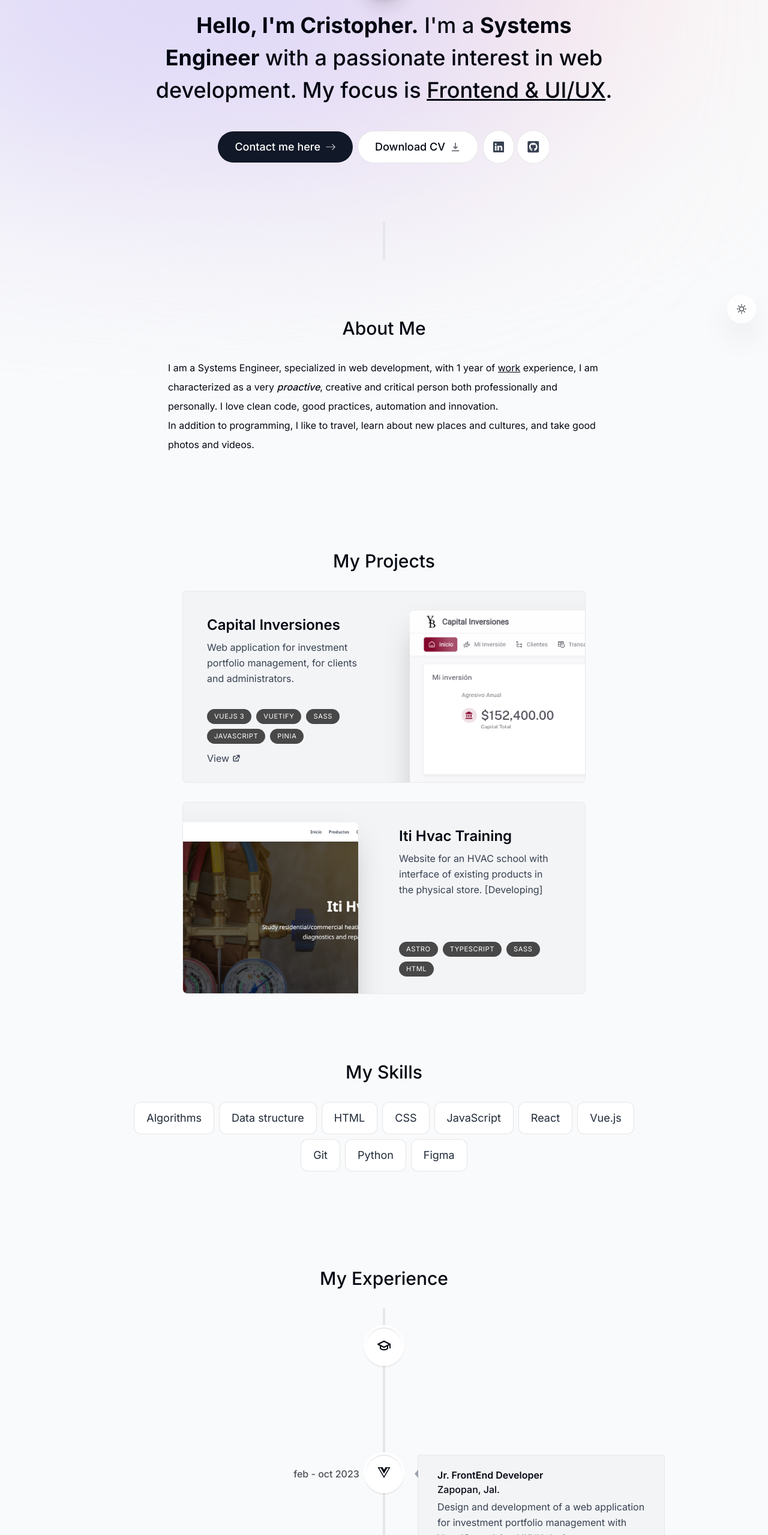
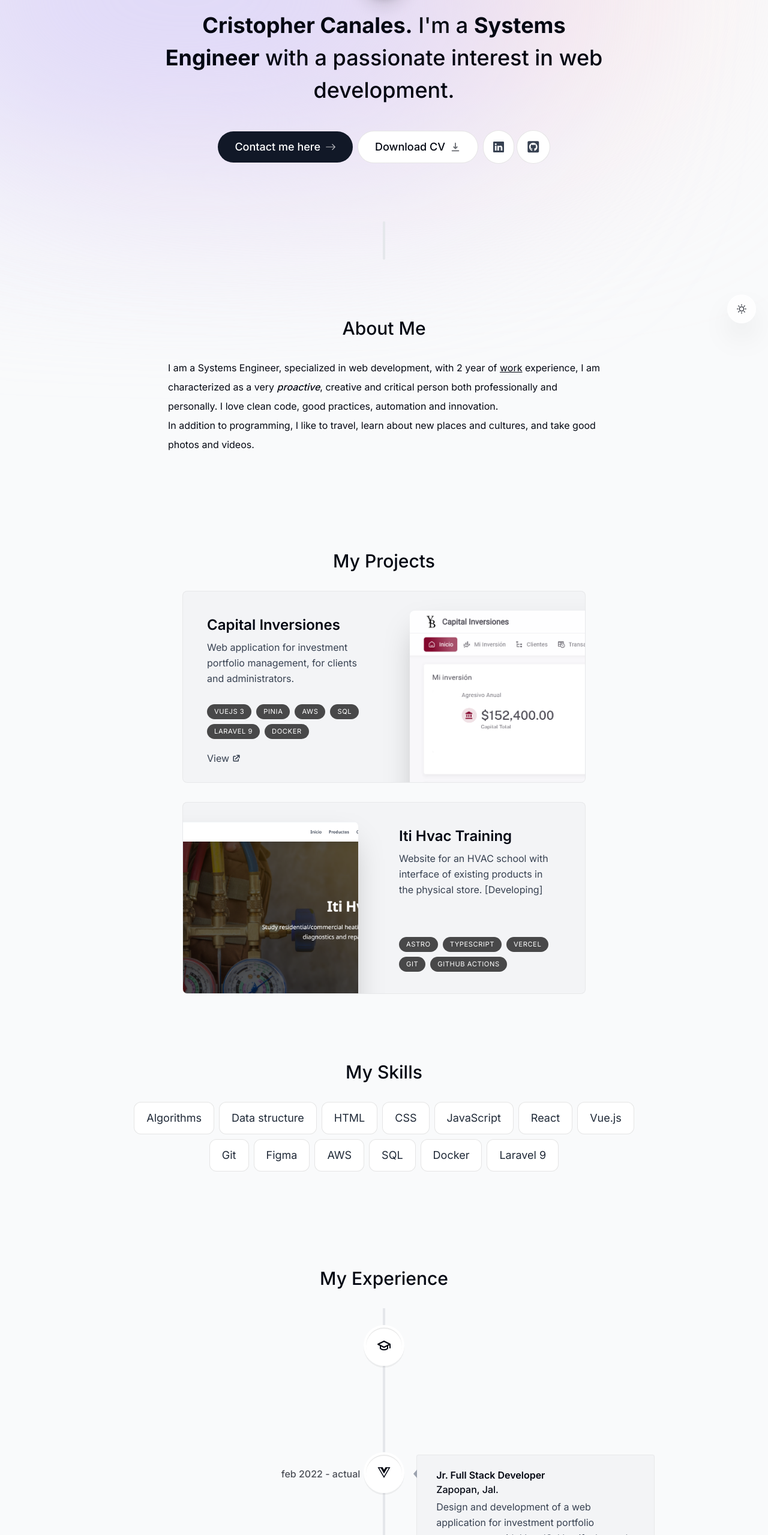
Before and after one commit to Cristopher-exe/myWebPortfolio, a Next.js app: page / in a window 1280 px wide. Shown: the part 241-2800 px from the top of the page at 60% size. Built offline with nearby package versions, Linux system fonts and the light colour scheme.

Commit message:
actualizacion de la experiencia laboral

```diff
--- a/components/about.tsx
+++ b/components/about.tsx
@@ -19,7 +19,7 @@ export default function About() {
     >
       <SectionHeading>About me</SectionHeading>
       <p>
-        I am a Systems Engineer, specialized in web development, with 1 year of{" "}
+        I am a Systems Engineer, specialized in web development, with 2 year of{" "}
         <span className="underline">work</span> experience, I am characterized
         as a very <span className="font-medium italic">proactive</span>,
         creative and critical person both professionally and personally. I love clean code, good practices, automation and innovation.
--- a/components/intro.tsx
+++ b/components/intro.tsx
@@ -63,10 +63,9 @@ export default function Intro() {
         initial={{ opacity: 0, y: 100 }}
         animate={{ opacity: 1, y: 0 }}
       >
-        <span className="font-bold">Hello, I'm Cristopher.</span> I'm a{" "}
+        <span className="font-bold">Cristopher Canales.</span> I'm a{" "}
         <span className="font-bold">Systems Engineer</span> with a passionate
-        interest in web development. My focus is{" "}
-        <span className="underline">Frontend & UI/UX</span>.
+        interest in <span>web development.</span>
       </motion.h1>
 
       <motion.div
--- a/components/project.tsx
+++ b/components/project.tsx
@@ -38,7 +38,7 @@ export default function Project({
           <p className="mt-2 leading-relaxed text-gray-700 dark:text-white/70">
             {description}
           </p>
-          <ul className="flex flex-wrap mt-4 gap-2 sm:mt-auto">
+          <ul className="flex flex-wrap mt-4 gap-2 sm:mt-auto mb-2">
             {tags.map((tag, index) => (
               <li
                 className="bg-black/[0.7] px-3 py-1 text-[0.7rem] uppercase tracking-wider text-white rounded-full dark:text-white/70"
--- a/lib/data.ts
+++ b/lib/data.ts
@@ -43,12 +43,12 @@ export const experiencesData = [
     date: "2017 - 2022",
   },
   {
-    title: "Jr. FrontEnd Developer",
+    title: "Jr. Full Stack Developer",
     location: "Zapopan, Jal.",
     description:
-      "Design and development of a web application for investment portfolio management with Vue.JS, applying UI/UX design patterns.",
+      "Design and development of a web application for investment portfolio management with Vue.JS, Vuetify, Laravel 9 and AWS",
     icon: React.createElement(FaVuejs),
-    date: "feb - oct 2023",
+    date: "feb 2022 - actual",
   },
 ] as const;
 
@@ -57,7 +57,7 @@ export const projectsData = [
     title: "Capital Inversiones",
     description:
       "Web application for investment portfolio management, for clients and administrators.",
-    tags: ["Vuejs 3", "Vuetify", "Sass", "JavaScript", "Pinia"],
+    tags: ["Vuejs 3", "Pinia", "AWS", "SQL", "Laravel 9", "Docker"],
     imageUrl: corpcommentImg,
     url: 'https://inversion.ymanbrothercapital.com/login',
   },
@@ -65,7 +65,7 @@ export const projectsData = [
     title: "Iti Hvac Training",
     description:
       "Website for an HVAC school with interface of existing products in the physical store. [Developing]",
-    tags: ["Astro", "TypeScript", "Sass", 'HTML'],
+    tags: ["Astro", "TypeScript", "Vercel", "Git", "GitHub Actions"],
     imageUrl: rmtdevImg,
     url: null,
   },
@@ -80,6 +80,9 @@ export const skillsData = [
   "React",
   'Vue.js',
   "Git",
-  "Python",
   'Figma',
+  'AWS',
+  'SQL',
+  'Docker',
+  'Laravel 9',
 ] as const;
```
